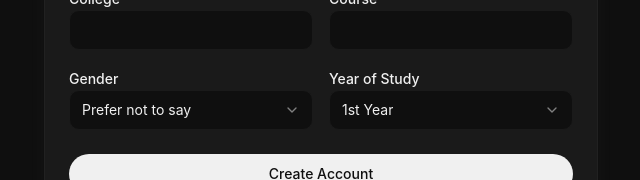
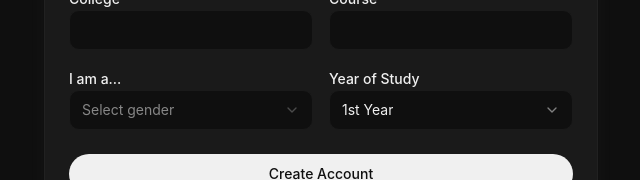
Before and after one commit to user-synax/campusX, a Next.js app: page /signup in a window 1280 px wide. Shown: the part 480-660 px from the top of the page, without its empty margins (319-959 px from the left). Built offline with nearby package versions, Linux system fonts and the light colour scheme.

Commit message:
fix: add dicebear.com to next config and make gender required in signup

```diff
--- a/app/(auth)/signup/page.js
+++ b/app/(auth)/signup/page.js
@@ -21,7 +21,7 @@ export default function SignupPage() {
     college: '',
     course: '',
     year: '1',
-    gender: 'unspecified',
+    gender: '',
   });
   const [loading, setLoading] = useState(false);
   const [error, setError] = useState(null);
@@ -43,7 +43,7 @@ export default function SignupPage() {
     setLoading(true);
     setError(null);
 
-    if (!formData.name || !formData.username || !formData.email || !formData.password) {
+    if (!formData.name || !formData.username || !formData.email || !formData.password || !formData.gender) {
       setError('Please fill in all required fields.');
       setLoading(false);
       return;
@@ -117,8 +117,8 @@ export default function SignupPage() {
               </div>
               <div className="grid grid-cols-1 md:grid-cols-2 gap-4">
                 <div className="space-y-2">
-                  <Label htmlFor="gender">Gender</Label>
-                  <Select onValueChange={handleGenderChange} defaultValue={formData.gender}>
+                  <Label htmlFor="gender">I am a...</Label>
+                  <Select onValueChange={handleGenderChange} value={formData.gender}>
                     <SelectTrigger className="h-10">
                       <SelectValue placeholder="Select gender" />
                     </SelectTrigger>
@@ -126,7 +126,6 @@ export default function SignupPage() {
                       <SelectItem value="male">Male</SelectItem>
                       <SelectItem value="female">Female</SelectItem>
                       <SelectItem value="other">Other</SelectItem>
-                      <SelectItem value="unspecified">Prefer not to say</SelectItem>
                     </SelectContent>
                   </Select>
                 </div>
--- a/app/api/auth/signup/route.js
+++ b/app/api/auth/signup/route.js
@@ -30,7 +30,7 @@ export async function POST(request) {
 
     await connectDB();
 
-    if (!name || !username || !email || !password) {
+    if (!name || !username || !email || !password || !gender) {
       return NextResponse.json({ message: 'Missing required fields' }, { status: 400 });
     }
 
--- a/next.config.mjs
+++ b/next.config.mjs
@@ -38,6 +38,10 @@ const nextConfig = {
         protocol: 'https',
         hostname: 'lh3.googleusercontent.com',
       },
+      {
+        protocol: 'https',
+        hostname: 'api.dicebear.com',
+      },
     ],
   },
   async headers() {
@@ -67,7 +71,7 @@ const nextConfig = {
               "default-src 'self'",
               "script-src 'self' 'unsafe-eval' 'unsafe-inline'",  // Next.js needs unsafe-eval
               "style-src 'self' 'unsafe-inline'",
-              "img-src 'self' data: https: blob: res.cloudinary.com *.giphy.com i.ytimg.com *.googleusercontent.com",  // allow external images (avatars, OG)
+              "img-src 'self' data: https: blob: res.cloudinary.com *.giphy.com i.ytimg.com *.googleusercontent.com api.dicebear.com",  // allow external images (avatars, OG)
               "connect-src 'self' https://api.anthropic.com wss://*.pusher.com https://*.pusher.com",
               "font-src 'self'",
               "frame-src 'none'",
```
